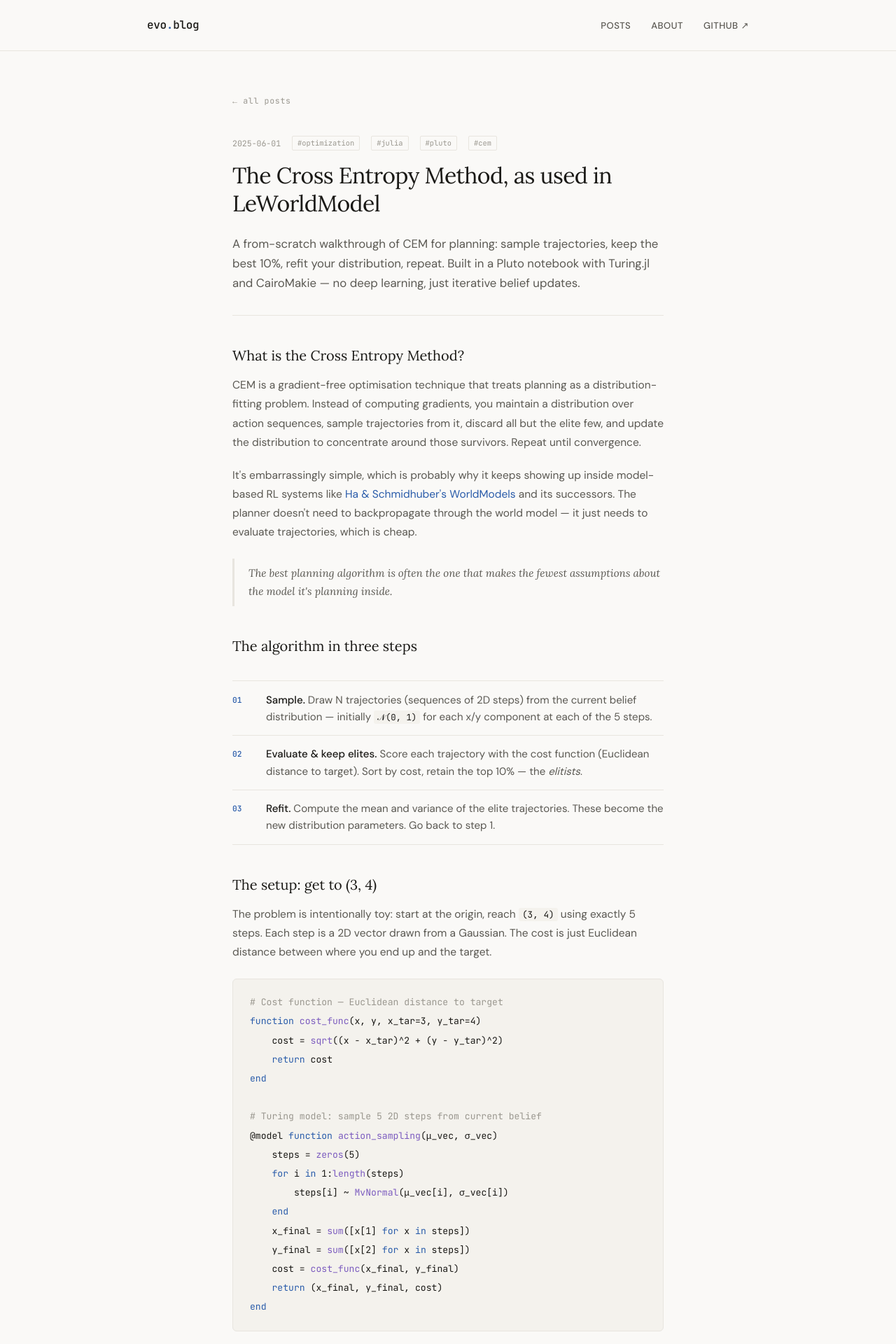
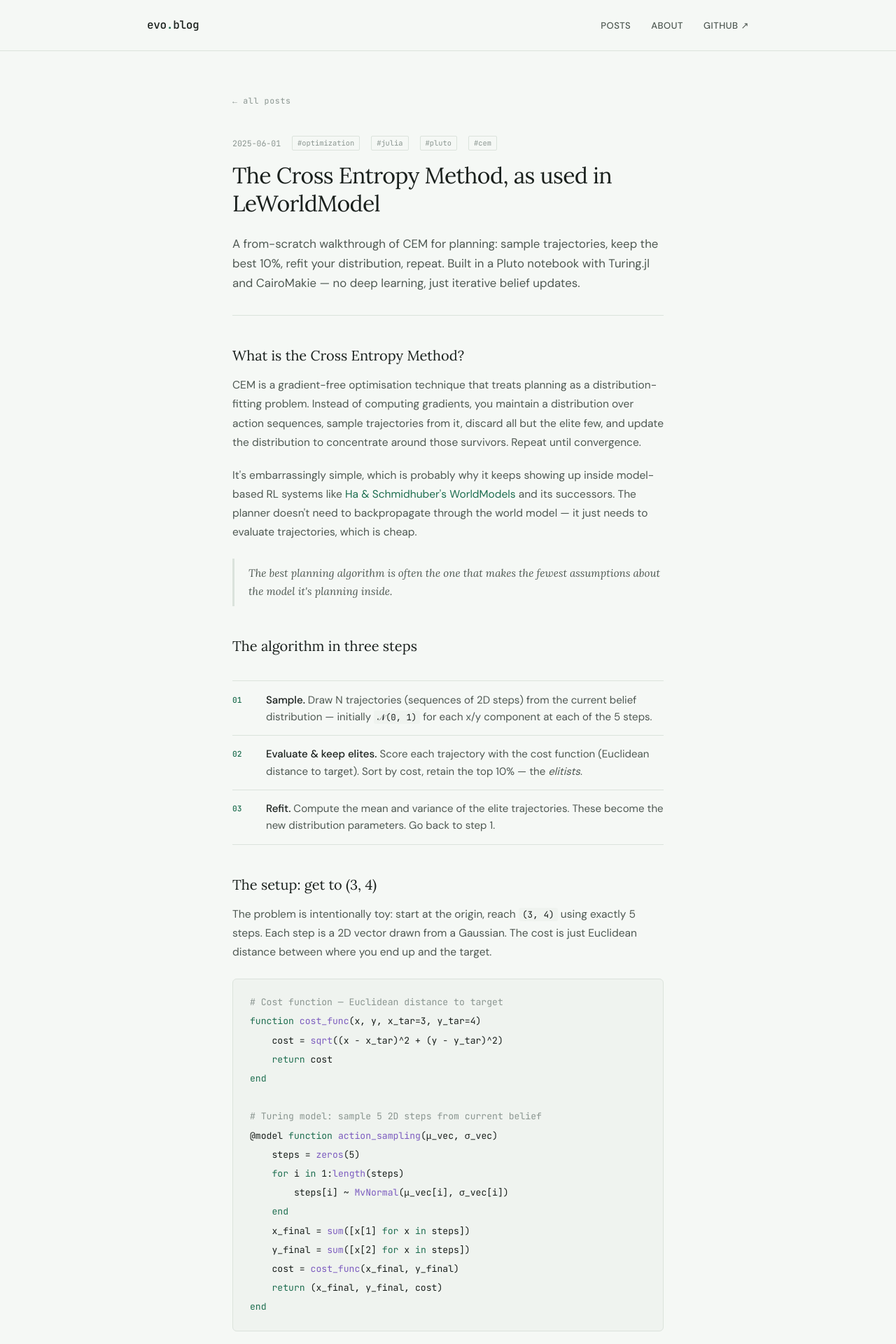
Before and after one commit to wclaerhout/wclaerhout.github.io, a Jekyll site: the page built from _posts/2025-06-01-cross-entropy-method.html, in a window 1280 px wide. Shown: the top 1920 px of the page at 70% size. Built offline with Jekyll 4.4.1, drawn with Linux system fonts in a browser that asks for light colours.

Commit message:
changing style website

```diff
--- a/assets/css/style.css
+++ b/assets/css/style.css
@@ -1,16 +1,16 @@
 *, *::before, *::after { box-sizing: border-box; margin: 0; padding: 0; }
 
 :root {
-  --bg:        #faf9f7;
+  --bg:        #f5f8f5;
   --surface:   #ffffff;
-  --ink:       #1a1916;
-  --ink-2:     #5a5852;
-  --ink-3:     #9a978f;
-  --rule:      #e8e5df;
-  --accent:    #2a5caa;
-  --accent-bg: #eef3fb;
-  --tag-bg:    #f0ede8;
-  --code-bg:   #f4f2ed;
+  --ink:       #1a201d;
+  --ink-2:     #4e5852;
+  --ink-3:     #8a9590;
+  --rule:      #dbe3dc;
+  --accent:    #1e6e50;
+  --accent-bg: #e6f1eb;
+  --tag-bg:    #e8ece9;
+  --code-bg:   #eff3ef;
   --mono:      'JetBrains Mono', monospace;
   --serif:     'Lora', Georgia, serif;
   --sans:      'DM Sans', system-ui, sans-serif;
@@ -155,8 +155,8 @@ h1.post-title { font-family: var(--serif); font-size: 2rem; font-weight: 400; li
 .fig-caption { font-family: var(--mono); font-size: 0.68rem; color: var(--ink-3); padding: 0.6rem 1rem; border-top: 1px solid var(--rule); letter-spacing: 0.03em; }
 
 /* ── Notebook link ── */
-.notebook-link { display: inline-flex; align-items: center; gap: 0.5rem; margin: 2rem 0; background: var(--accent-bg); color: var(--accent); border: 1px solid #c5d8f5; padding: 0.7rem 1.25rem; border-radius: 5px; font-size: 0.85rem; font-weight: 500; transition: background 0.15s; }
-.notebook-link:hover { background: #dceafa; }
+.notebook-link { display: inline-flex; align-items: center; gap: 0.5rem; margin: 2rem 0; background: var(--accent-bg); color: var(--accent); border: 1px solid #b8d8c8; padding: 0.7rem 1.25rem; border-radius: 5px; font-size: 0.85rem; font-weight: 500; transition: background 0.15s; }
+.notebook-link:hover { background: #d0e8da; }
 
 /* ── About page ── */
 .about-wrap { max-width: 600px; margin: 0 auto; padding: 4rem 2rem 6rem; }
```
